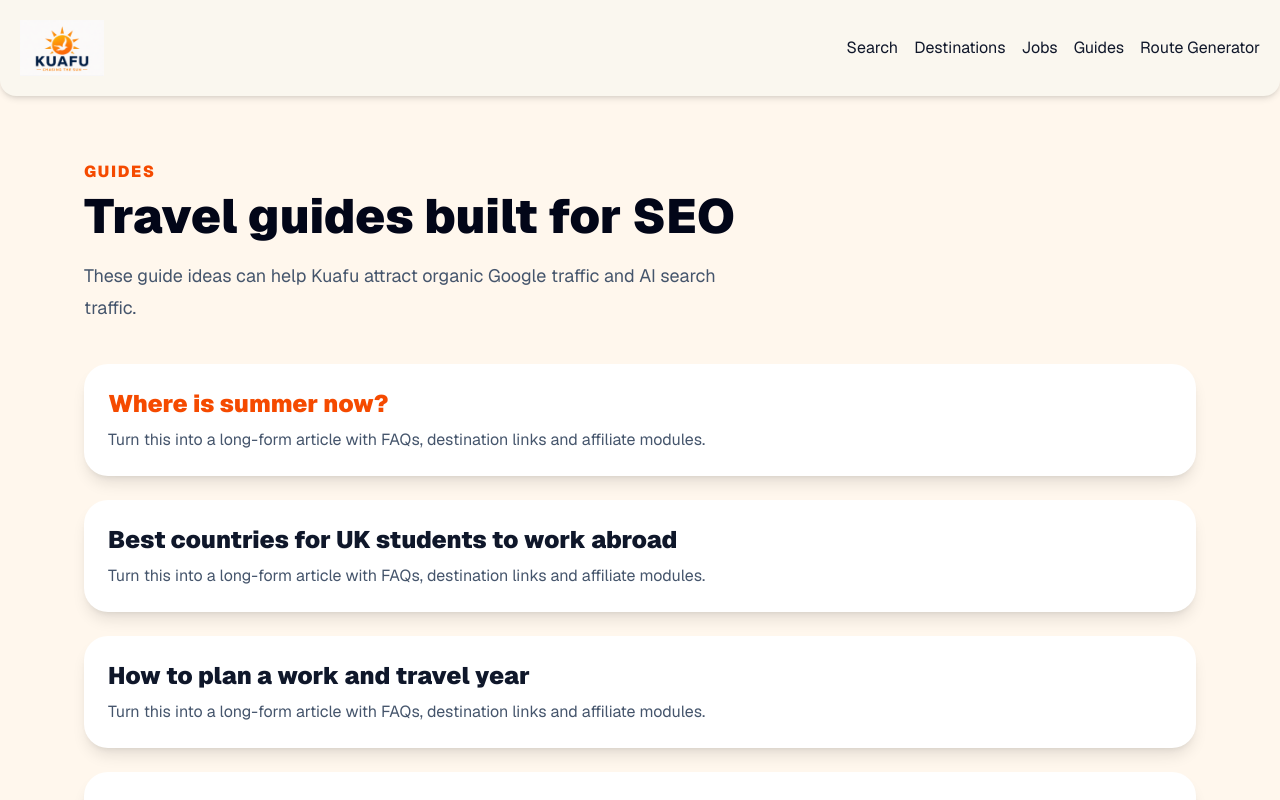
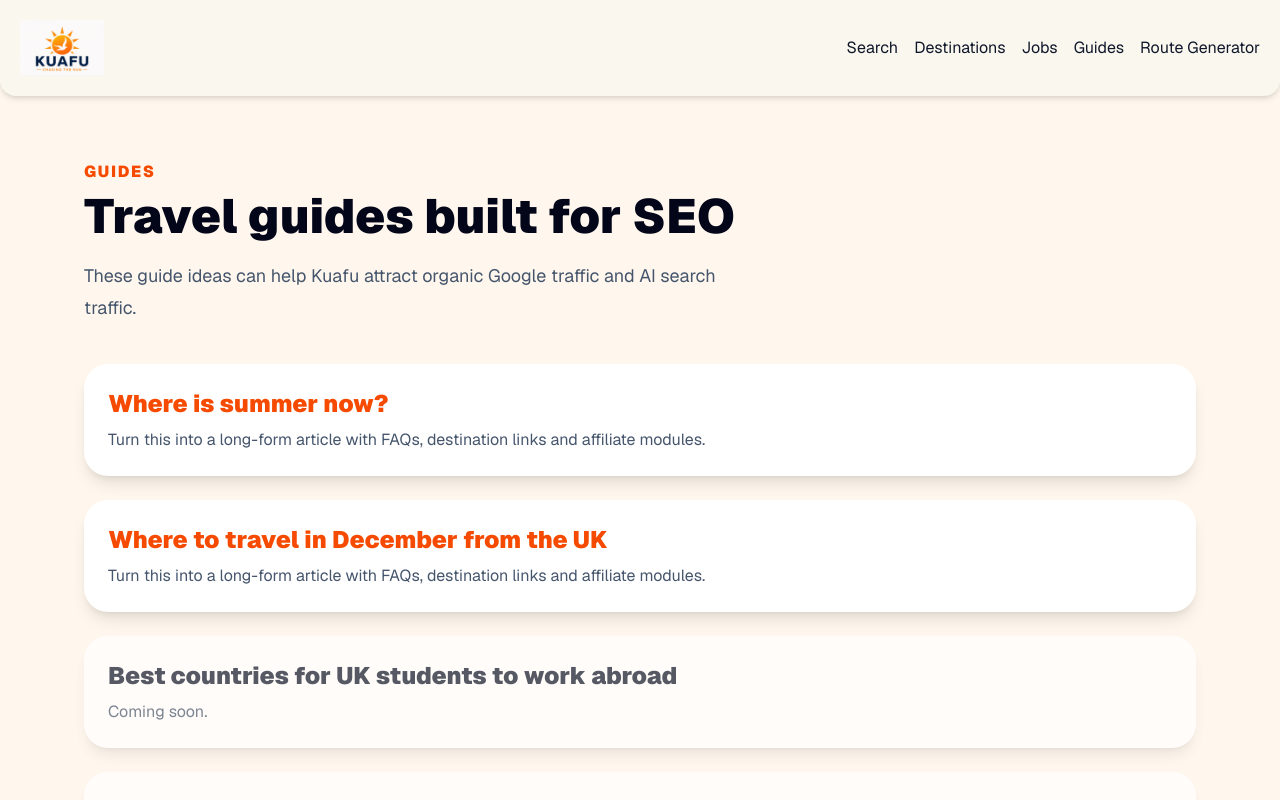
Before and after one commit to fabienproctor-tech/kuafu, a Next.js app: page /guides in a window 1280 px wide. Shown: the top 800 px of the page. Built offline with nearby package versions, Linux system fonts and the light colour scheme.

Commit message:
Improve guides page UX with coming soon states

```diff
--- a/app/guides/page.tsx
+++ b/app/guides/page.tsx
@@ -3,11 +3,22 @@ import Footer from "@/components/Footer";
 import Link from "next/link";
 
 const guides = [
-  "Where is summer now?",
-  "Best countries for UK students to work abroad",
-  "How to plan a work and travel year",
-  "Remote work abroad checklist",
-  "Cheap flights from the UK to sunny destinations",
+  {
+    title: "Where is summer now?",
+    href: "/guides/where-is-summer-now",
+  },
+  {
+    title: "Where to travel in December from the UK",
+    href: "/guides/where-to-travel-in-december-from-uk",
+  },
+  {
+    title: "Best countries for UK students to work abroad",
+    href: "#",
+  },
+  {
+    title: "How to plan a work and travel year",
+    href: "#",
+  },
 ];
 
 export default function GuidesPage() {
@@ -29,22 +40,30 @@ export default function GuidesPage() {
         </p>
 
         <div className="mt-10 grid gap-6">
-          {guides.map((guide) => (
-            <div key={guide} className="rounded-3xl bg-white p-6 shadow-lg">
-              {guide === "Where is summer now?" ? (
-  <Link href="/guides/where-is-summer-now">
-    <h2 className="text-2xl font-black text-orange-600 hover:underline">
-      {guide}
-    </h2>
-  </Link>
-) : (
-  <h2 className="text-2xl font-black">{guide}</h2>
+          {guides.map((guide) =>
+  guide.href === "#" ? (
+    <div
+      key={guide.title}
+      className="rounded-3xl bg-white p-6 shadow-lg opacity-70"
+    >
+      <h2 className="text-2xl font-black">{guide.title}</h2>
+      <p className="mt-2 text-slate-600">
+        Coming soon.
+      </p>
+    </div>
+  ) : (
+    <Link key={guide.title} href={guide.href}>
+      <div className="rounded-3xl bg-white p-6 shadow-lg hover:shadow-xl transition">
+        <h2 className="text-2xl font-black text-orange-600">
+          {guide.title}
+        </h2>
+        <p className="mt-2 text-slate-600">
+          Turn this into a long-form article with FAQs, destination links and affiliate modules.
+        </p>
+      </div>
+    </Link>
+  )
 )}
-              <p className="mt-2 text-slate-600">
-                Turn this into a long-form article with FAQs, destination links and affiliate modules.
-              </p>
-            </div>
-          ))}
         </div>
       </section>
 
```
